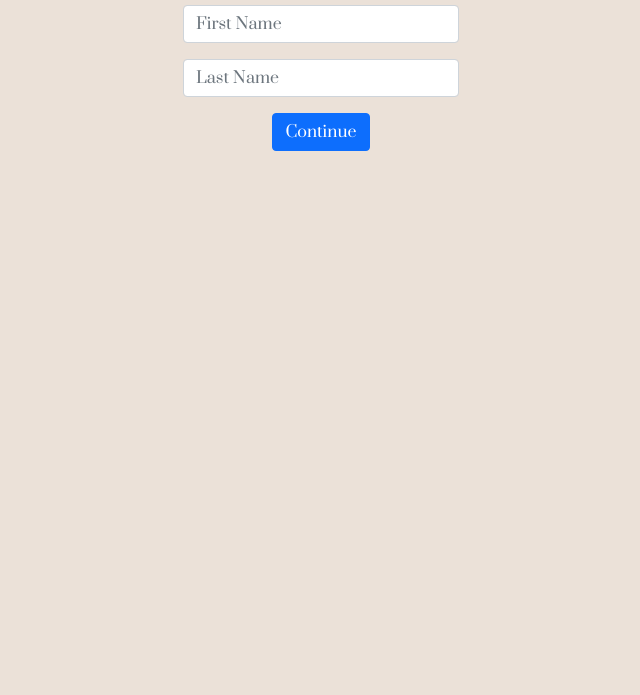
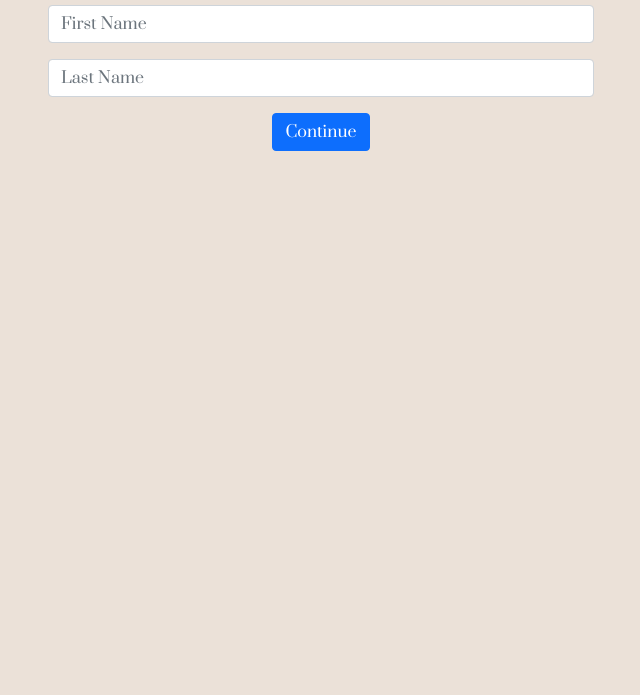
Before and after one commit to danfrizelle/dancoral, a website: page rsvp.html in a window 1280 px wide. Shown: the part 105-800 px from the top of the page, without its empty margins (319-959 px from the left). Drawn offline with nearby package versions, Linux system fonts and the light colour scheme; a web font is replaced by a local one.

Commit message:
RSVP changes

```diff
--- a/rsvp.html
+++ b/rsvp.html
@@ -1,5 +1,6 @@
 <!DOCTYPE html>
 <html lang="en">
+
 <head>
     <meta charset="UTF-8">
     <meta name="viewport" content="width=device-width, initial-scale=1.0">
@@ -22,8 +23,11 @@
         integrity="sha384-EVSTQN3/azprG1Anm3QDgpJLIm9Nao0Yz1ztcQTwFspd3yD65VohhpuuCOmLASjC" crossorigin="anonymous">
     <link rel="stylesheet" href="./styles.css">
 </head>
+
 <body>
-    <div class="container container-rsvp-login mt-5">
+    <div class="container mt-5">
+        <div class="row justify-content-center">
+            <div class="col-md-6">
                 <div id="name-entry" class="text-center">
                     <h2 class="mb-4">Enter Your Name</h2>
                     <div class="mb-3">
@@ -34,6 +38,8 @@
                     </div>
                     <button class="btn btn-primary" onclick="showRSVPForm()">Continue</button>
                 </div>
+            </div>
+        </div>
 
         <div id="rsvp-form" class="d-none">
             <div class="row justify-content-center">
@@ -42,7 +48,8 @@
                     <form name="RSVP" action="/rsvp-confirmation.html" method="POST" data-netlify="true">
                         <div class="mb-3">
                             <label for="name" class="form-label">Full Name</label>
-                            <input type="text" class="form-control" id="name" name="name" placeholder="Enter your full name" required>
+                            <input type="text" class="form-control" id="name" name="name"
+                                placeholder="Enter your full name" required>
                         </div>
                         <div class="mb-3">
                             <label for="attending" class="form-label">Will you attend?</label>
@@ -62,7 +69,8 @@
                         </div>
                         <div class="mb-3">
                             <label for="message" class="form-label">Message</label>
-                            <textarea id="message" class="form-control" name="message" rows="3" placeholder="Leave us a message if you'd like!"></textarea>
+                            <textarea id="message" class="form-control" name="message" rows="3"
+                                placeholder="Leave us a message if you'd like!"></textarea>
                         </div>
                         <button type="submit" class="btn btn-primary w-100">Submit RSVP</button>
                     </form>
@@ -75,4 +83,5 @@
         crossorigin="anonymous"></script>
     <script src="./script.js"></script>
 </body>
+
 </html>
```
Lines whose indentation alone changed are shown as unchanged.
